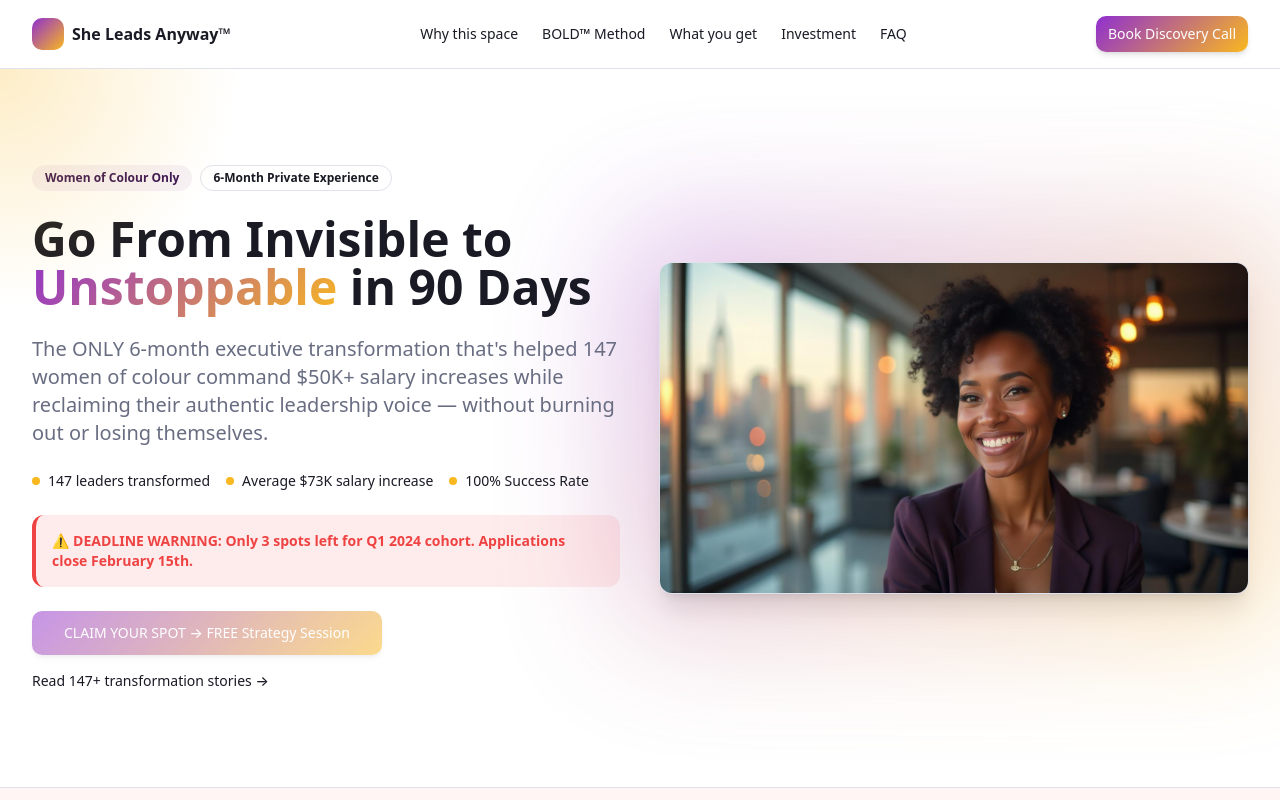
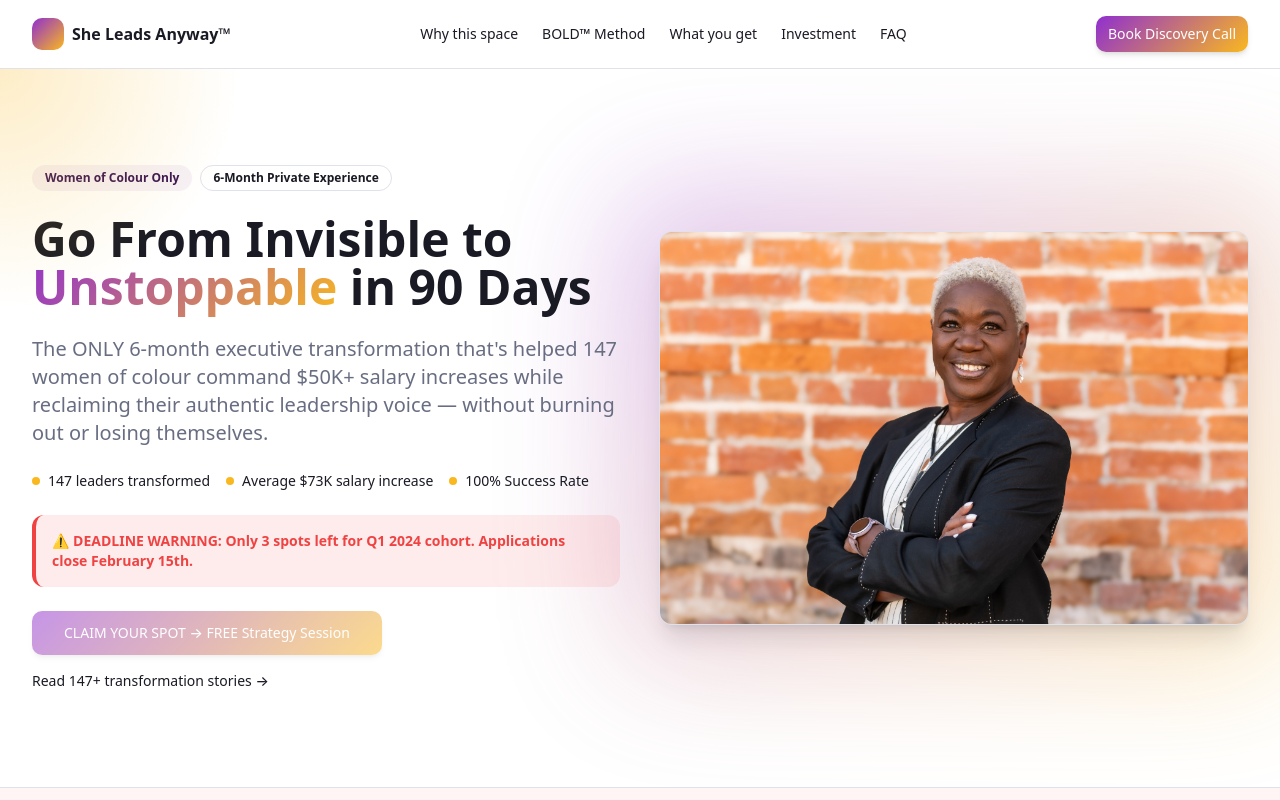
Before and after one commit to izzydoesizzy/she-leads-anyway, a React (Vite) app: page / in a window 1280 px wide. Shown: the top 800 px of the page. Built offline with nearby package versions, Linux system fonts and the light colour scheme.

Commit message:
Replace hero image

```diff
--- a/src/components/sections/Hero.tsx
+++ b/src/components/sections/Hero.tsx
@@ -2,7 +2,7 @@ import React from "react";
 import GradientSpotlight from "@/components/marketing/GradientSpotlight";
 import { Button } from "@/components/ui/button";
 import { Badge } from "@/components/ui/badge";
-import heroImage from "@/assets/hero-coaching.jpg";
+const heroImage = "/lovable-uploads/79947212-b061-4abb-8a2c-4eb1acc94457.png";
 
 const Hero: React.FC = () => {
   return (
```
Also changed, not shown: public/lovable-uploads/79947212-b061-4abb-8a2c-4eb1acc94457.png (added).
